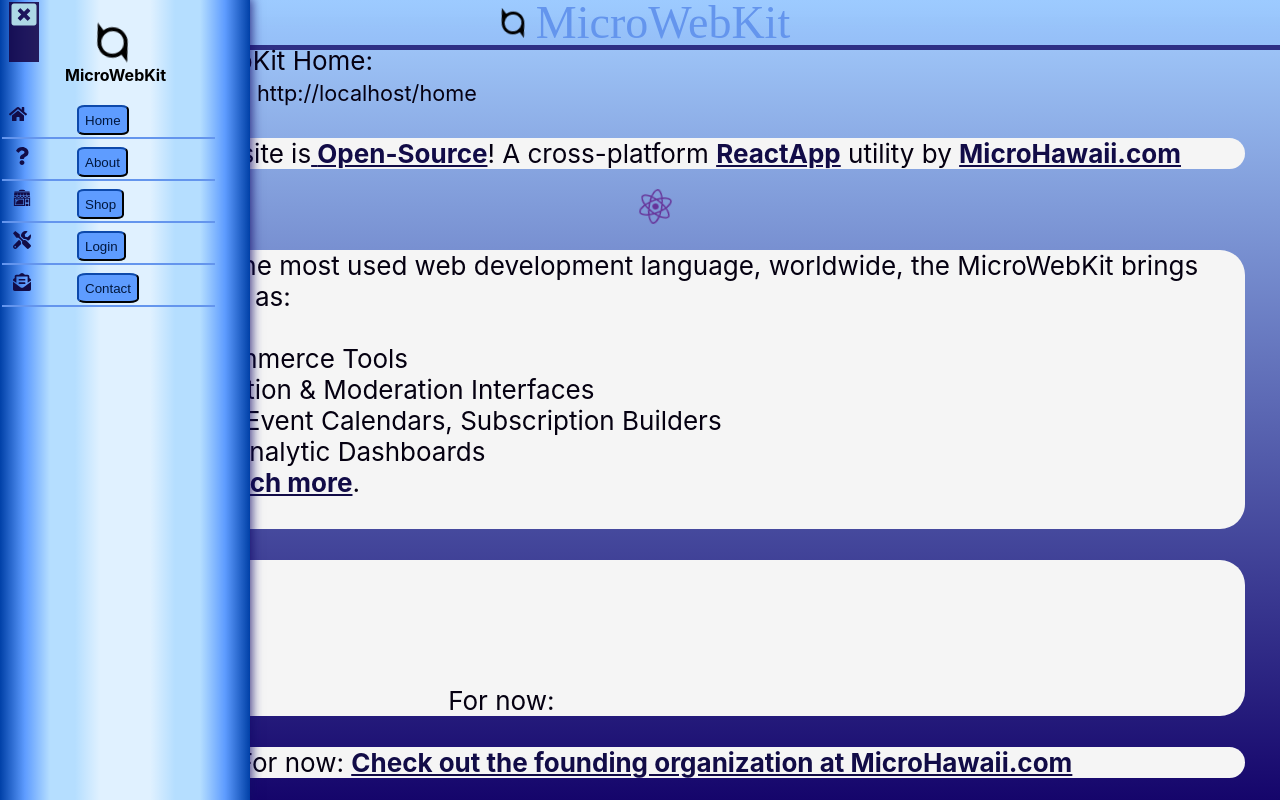
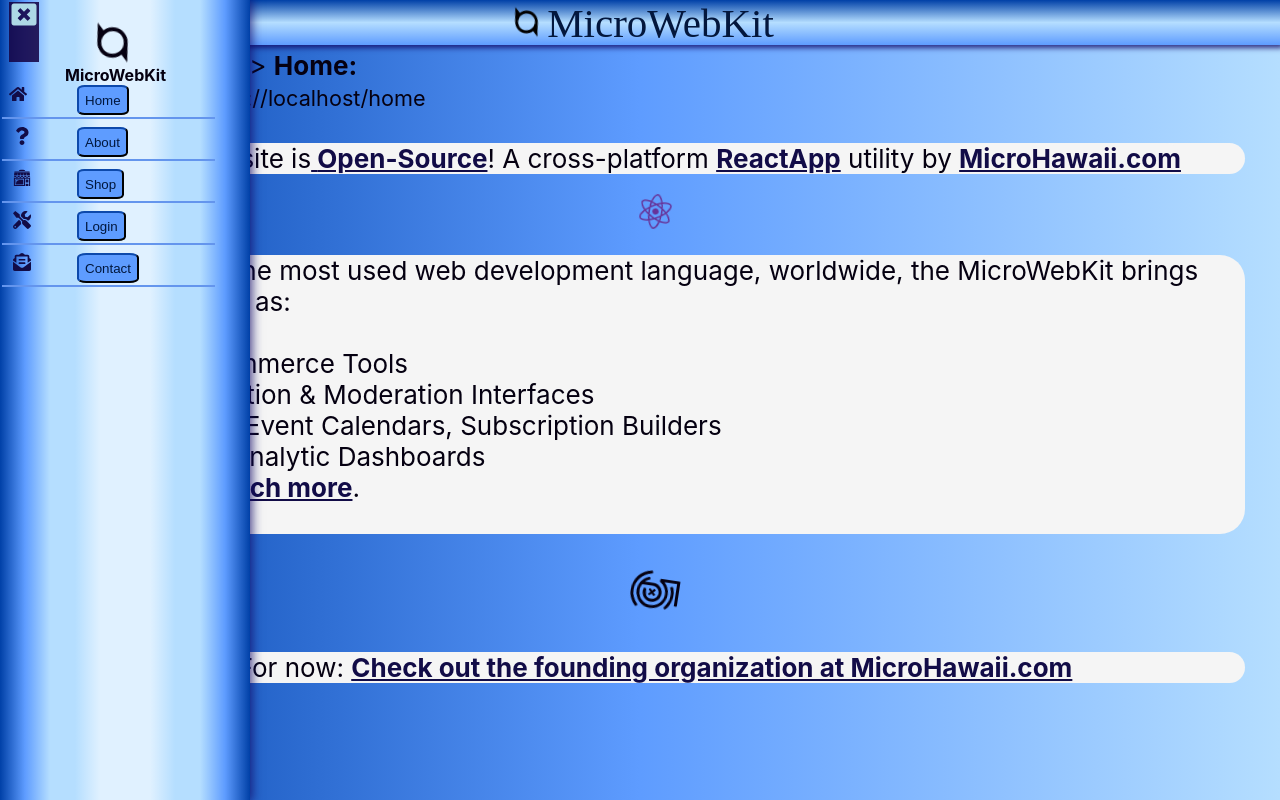
Before and after one commit to JasonHoku/MicroWebKit, a React (Create React App) app: page /home in a window 1280 px wide. Built offline with nearby package versions, Linux system fonts and the light colour scheme.

Commit message:
UI Improve

```diff
--- a/src/App.css
+++ b/src/App.css
@@ -18,8 +18,8 @@
   position: relative;
   padding-left: 65px;
   padding-right: 35px;
+  padding-top: 5px;
   font-size: calc(10px + 2vmin);
-  color: rgb(5, 0, 17);
 }
 
 span {
@@ -31,6 +31,8 @@
   position: relative;
   background: linear-gradient(rgba(156, 202, 255, 0.911), #15056b) no-repeat
     fixed;
+  color: rgb(5, 0, 17);
+  background: linear-gradient(0.75turn, #b5deff, #5e9cff, #0040a7);
 }
 .App {
   position: absolute;
@@ -65,10 +67,10 @@
 .appHeader {
   position: absolute;
   z-index: 98;
-  box-shadow: 0px 0px 0px 5px rgba(19, 10, 104, 0.8);
+  box-shadow: 0px 0px 5px 3px rgba(19, 10, 104, 0.8);
   width: 100%;
-  background: linear-gradient(rgba(156, 202, 255, 0.911), #15056b) no-repeat
-    fixed;
+  color: rgb(5, 0, 17);
+  background: linear-gradient(#0040a7, #b5deff, #5e9cff);
   align-content: center;
   top: 0;
   left: 0;
@@ -82,8 +84,8 @@
   color: white;
 }
 .headerFont {
-  font-size: 46px;
-  color: cornflowerblue;
+  font-size: calc(25px + 2vmin);
+  color: rgb(3, 23, 61);
   font-family: Copperplate Gothic Light;
   font-weight: lighter;
   flex-direction: column;
--- a/src/Pages/home.js
+++ b/src/Pages/home.js
@@ -1,5 +1,5 @@
 import { CSSTransitionGroup } from "react-transition-group";
-import { FaReact } from "react-icons/fa";
+import { FaReact, Fa500Px } from "react-icons/fa";
 import { Fragment } from "react";
 function Home() {
   return (
@@ -8,11 +8,11 @@
         style={{
           justifyContent: "center",
           textAlign: "center",
-          left: window.innerWidth * 0.05,
+          left: window.innerWidth * 0.01,
           position: "relative",
         }}
       >
-        MicroWebKit Home: <br />
+        <b>MicroWebKit</b> &gt; <b>Home:</b> <br />
         <small
           style={{
             left: window.innerWidth * 0.1,
@@ -135,38 +135,26 @@
                       And so much more
                     </a>
                     .
-                  </li> <br />
+                  </li>
+                  <br />
                 </div>
               </div>
             </span>
             <br />
             <span
               style={{
-                border: "5px",
-                borderRadius: "25px",
                 width: "min-content",
-                backgroundColor: "whitesmoke",
+                textAlign: "center",
               }}
             >
               <div
                 style={{
-                  border: "5px",
-                  borderRadius: "25px",
-                  width: "auto",
-                  backgroundColor: "whitesmoke",
-                  textAlign: "center",
-                  borderSpacing: "15px",
+                  marginLeft: "15px",
+                  marginRight: "15px",
                 }}
               >
-                <div
-                  style={{
-                    marginLeft: "15px",
-                    marginRight: "15px",
-                  }}
-                >
-                  For now: <video></video>
-                  <br />
-                </div>
+                <Fa500Px className="App-logo" size="50px" />
+                <br />
                 <div
                   style={{
                     textAlign: "center",
--- a/src/UI/AppSidebar.js
+++ b/src/UI/AppSidebar.js
@@ -42,6 +42,24 @@
   }
 
   closeSidebar() {
+    if (this.state.sideBarVar === 1) {
+      document.getElementById("sideIcons").hidden = true;
+      document.getElementById("sideIcons2").hidden = true;
+      document.getElementById("sideIcons3").hidden = true;
+      document.getElementById("sideIcons4").hidden = true;
+      document.getElementById("sideIcons5").hidden = true;
+      document.getElementById("sideBarHeader").hidden = "true";
+      document.getElementById("navButton").style.transform = "scale(1.0,1.0)";
+
+      document.getElementById("appSidebar").className =
+        "appSidebar inactiveSidebar";
+
+      document.getElementById("SliderCloseIcon").hidden = true;
+      document.getElementById("SliderOpenIcon").hidden = false;
+    }
+    this.setState({ sideBarVar: 2 });
+  }
+  toggleSidebar() {
     if (this.state.sideBarVar === 2) {
       document.getElementById("sideIcons").hidden = true;
       document.getElementById("sideIcons2").hidden = true;
@@ -56,25 +74,7 @@
 
       document.getElementById("SliderCloseIcon").hidden = true;
       document.getElementById("SliderOpenIcon").hidden = false;
-    }
-    this.setState({ sideBarVar: 1 });
-  }
-  toggleSidebar() {
-    if (this.state.sideBarVar === 1) {
-      document.getElementById("sideIcons").hidden = true;
-      document.getElementById("sideIcons2").hidden = true;
-      document.getElementById("sideIcons3").hidden = true;
-      document.getElementById("sideIcons4").hidden = true;
-      document.getElementById("sideIcons5").hidden = true;
-      document.getElementById("sideBarHeader").hidden = "true";
-      document.getElementById("navButton").style.transform = "scale(1.0,1.0)";
-
-      document.getElementById("appSidebar").className =
-        "appSidebar inactiveSidebar";
-
-      document.getElementById("SliderCloseIcon").hidden = true;
-      document.getElementById("SliderOpenIcon").hidden = false;
-      this.setState({ sideBarVar: 2 });
+      this.setState({ sideBarVar: 1 });
     } else {
       document.getElementById("sideIcons").hidden = false;
       document.getElementById("sideIcons2").hidden = false;
@@ -86,7 +86,7 @@
       document.getElementById("SliderCloseIcon").hidden = false;
       document.getElementById("SliderOpenIcon").style.zIndex = 0;
       document.getElementById("SliderOpenIcon").hidden = true;
-      this.setState({ sideBarVar: 1 });
+      this.setState({ sideBarVar: 2 });
       let sideBarVar = document.getElementById("appSidebar");
       if (sideBarVar.className.indexOf("appSidebar inactiveSidebar")) {
         sideBarVar.className = "appSidebar active";
@@ -110,7 +110,12 @@
           onClick={() => this.toggleSidebar()}
           className="appSidebarSlider"
         >
-          <span id="SliderOpenIcon" onMouseDown={() => this.toggleSidebar()}>
+          <span
+            id="SliderOpenIcon"
+            onMouseOver={() => this.openSidebar()}
+            onClick={() => this.toggleSidebar()}
+            onMouseDown={() => this.toggleSidebar()}
+          >
             <FaGripLines
               style={{ left: "2px", top: "10px", position: "absolute" }}
               id="navButton"
@@ -211,7 +216,7 @@
           <div
             className="appSidebarItems"
             style={{
-              top: "45px",
+              top: "25px",
               zIndex: 102,
               position: "relative",
               userSelect: "none",
```
Also changed, not shown: 1 other file (tests, documents, lock files or other folders).
